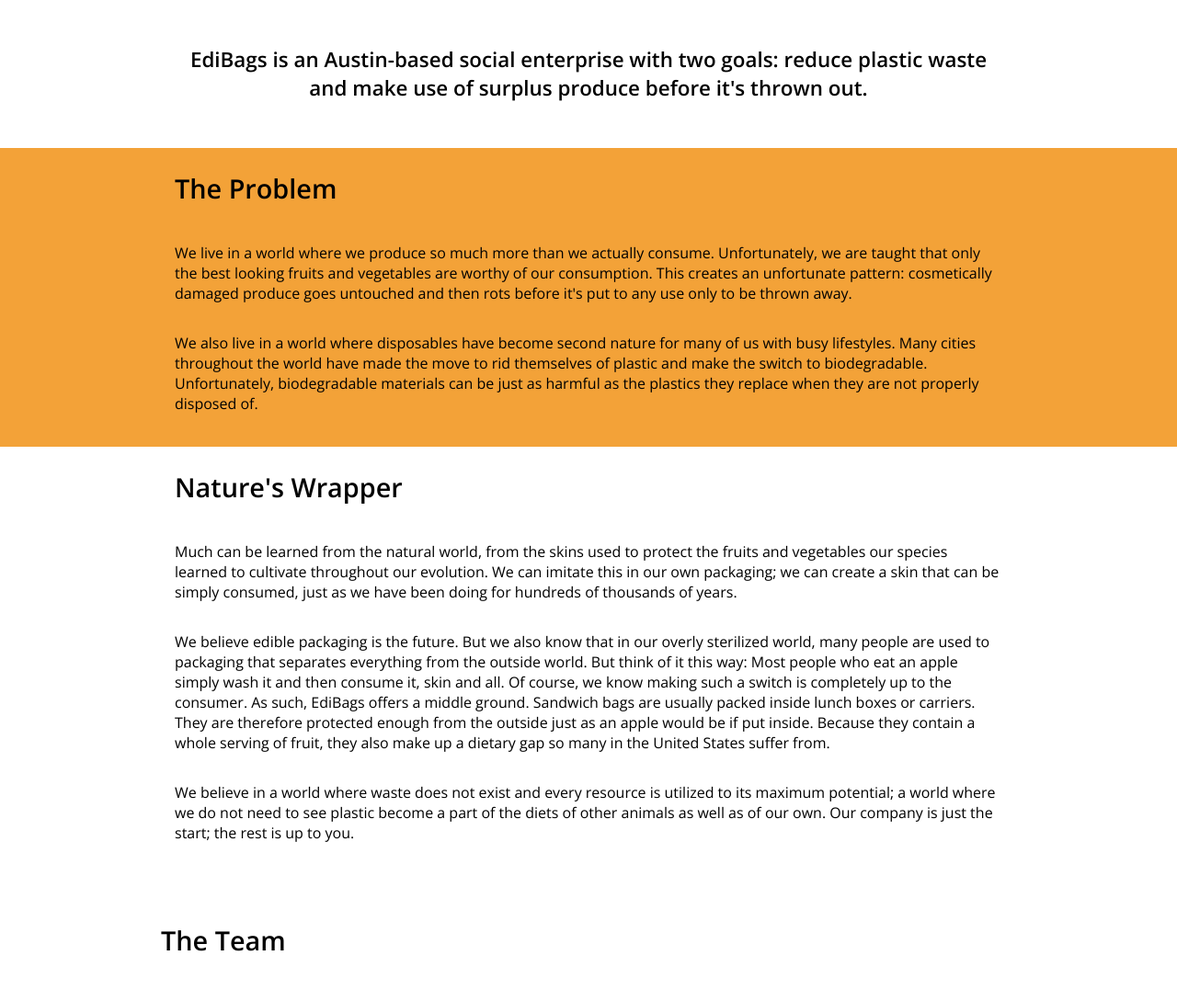
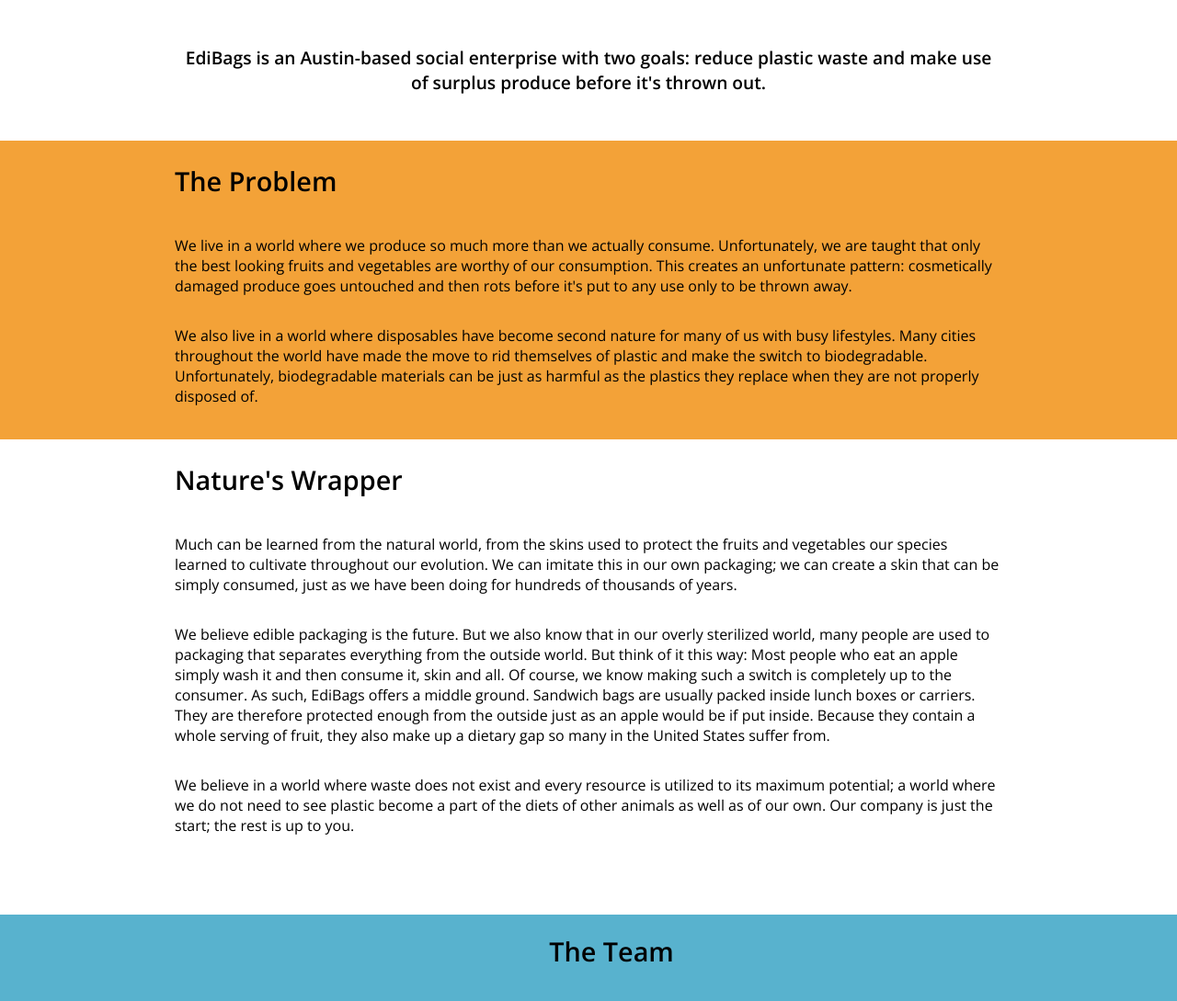
Before and after one commit to sherley91/edibags, a PHP site: page /about.html in a window 1280 px wide. Shown: the part 251-1340 px from the top of the page at 92% size. Run offline with PHP 8.4, Linux system fonts and the light colour scheme; some web fonts are replaced.

Commit message:
fixed formating junks

```diff
--- a/about.html
+++ b/about.html
@@ -28,7 +28,7 @@
 			display: table-cell;
 			max-width: 1000px;
 			font-weight: 600;
-			font-size: 1.4em;
+			font-size: 1.2em;
 			padding: 50px;
 			text-align: center;
 
@@ -47,11 +47,6 @@
 			background-color: #F3A238;
 			padding-bottom: 20px;
 		}
-
-/*		.problem-span {
-			display: table-cell;
-			max-width: 1000px;
-		}*/
 
 		.problem p{
 			display: inline-block;
@@ -76,14 +71,6 @@
 			padding-right: 50px;
 		}
 
-/*		.problem-img {
-			background-image: url(https://farm9.staticflickr.com/8563/15644865923_63cb521ec2_o.gif);
-			background-repeat: repeat-x;
-			width: 100%;
-			height: 105px;
-			margin-bottom:0;
-		}*/
-
 		.nature-wrapper {
 			width: 100%;
 		}
@@ -96,12 +83,6 @@
 			background-color: #FFF;
 			padding-bottom: 20px;
 		}
-/*
-		.nature-span {
-			display: table-cell;
-			max-width: 1000px;
-			padding: 50px;
-		}*/
 
 		.nature p{
 			display: inline-block;
@@ -127,20 +108,9 @@
 			padding-right: 50px;
 		}
 
-
-				<div class="team-wrapper">
-			<div class="team">
-				<div class="img-s">
-					<div class="img-text"></div>
-				</div>
-				<div class="img-b">
-					<div class="img-text"></div>
-				</div>
-			</div>
-		</div>
-
 		.team-wrapper{
 			width:100%;
+			background-color: #58B2CE;
 		}
 
 		.team{
@@ -149,27 +119,28 @@
 			margin-left: auto;
 			/*max-width: 1000px;*/
 			padding: 50px;
-			max-width: 620px;
+			max-width: 500px;
 			margin-right: auto;
 			margin-left: auto;
+			background-color: #58B2CE;
 		}
 
 		.img-s{
 			display: inline-block;
-			background-image: url(https://farm8.staticflickr.com/7465/15646866424_fb16ba9311_m.jpg);
+			background-image: url(https://farm9.staticflickr.com/8657/16087636027_7e0c099673_m.jpg);
 			background-repeat: no-repeat;
-			width: 300px;
+			width: 240px;
 			height: 300px;
-			/*padding: 10px;*/
+			/*margin-left: 20px;*/
 		}
 
 		.img-b{
 			display: inline-block;
 			background-image: url(https://farm8.staticflickr.com/7557/15649390123_15d15662eb_m.jpg);
 			background-repeat: no-repeat;
-			width: 300px;
+			width: 240px;
 			height: 300px;
-			/*padding: 10px;*/
+			margin-right: auto;
 		}
 
 		.img-text-b{
@@ -182,8 +153,8 @@
 		.img-text-s{
 			display: block;
 			text-align: center;
-			width:165px;
-			padding-top: 260px
+			width:240px;
+			padding-top: 260px;
 		}
 
 		.img-text-b-title{
@@ -191,14 +162,40 @@
 			text-align: center;
 			width:240px;
 			padding-top: 20px;
+			padding-bottom: 20px;
 		}
 
 		.img-text-s-title{
 			display: block;
 			text-align: center;
-			width:165px;
-			padding-top: 20px
+			width:240px;
+			padding-top: 20px;
+			padding-bottom: 20px;
 		}
+
+		.title-wrapper{
+			background-color: #58B2CE;
+		}
+
+		.title{
+			display: table;
+			max-width: 1000px;
+			margin-left: auto;
+			margin-right: auto;
+			padding-top: 20px;
+			background-color: #58B2CE;
+		}
+
+		.title span{
+			display: table-cell;
+			max-width: 1000px;
+			color: #000;
+			font-size: 1.8em;
+			/*padding-top: 50px;*/
+			padding-left: 50px;
+			font-weight: 600;
+		}
+
 
 
 	</style>
@@ -221,7 +218,7 @@
 
 		<div class="banner-wrapper">
 			<div class="banner">
-				<span> About Us </span>
+				<span>About Us</span>
 			</div>
 			<div class="banner-overlay"></div>
 		</div>
@@ -277,11 +274,8 @@
 		<div class="title-wrapper">
 			<div class="title">
 				<span>The Team</span>
-				<!-- <p>We are looking for partners - farms, wholesalers, distributors and retailers - who have cosmetically challenged / surplus fruits in good condition they'd like to donate or sell to us.</p> -->
 			</div>
 		</div>
-
-
 		<div class="team-wrapper">
 			<div class="team">
 
@@ -296,7 +290,7 @@
 
 				<div class="img-b">
 					<div class="img-text-b">
-						Brittany Something
+						Brittany Nichols
 					</div>
 					<div class="img-text-b-title">
 						Co-Founder + COO
@@ -307,10 +301,10 @@
 		</div>
 
 
-		<div class="title-wrapper">
+<!-- 		<div class="title-wrapper">
 			<div class="title">
 			</div>
-		</div>
+		</div> -->
 
 	</body>
 </html>
--- a/contact.html
+++ b/contact.html
@@ -73,7 +73,7 @@
 
 		<div class="banner-wrapper">
 			<div class="banner">
-				<span> Contact Us </span>
+				<span>Contact</span>
 			</div>
 			<div class="banner-overlay"></div>
 		</div>
--- a/home.html
+++ b/home.html
@@ -171,7 +171,6 @@
 			padding-left: 1em;
 			padding: 50px;
 		}
-
 		.nutrition span h1 {
 			display: inline;
 			line-height: 1.9em;
--- a/style.css
+++ b/style.css
@@ -134,6 +134,12 @@
 			font-size: 3.8em;
 			text-shadow: 1px 1px 2px #444;
 		}
+/*
+		.banner span p{
+			line-height: 20px;
+			position: relative;
+			font-size: .3em;
+		}*/
 
 
 		.title-wrapper{
@@ -146,7 +152,7 @@
 			margin-left: auto;
 			margin-right: auto;
 			margin-top: 50px;
-			padding-left: 20px;
+			padding-left: 50px;
 			padding-right: 50px;
 		}
 
@@ -156,7 +162,7 @@
 			color: #000;
 			font-size: 1.8em;
 			/*padding-top: 50px;*/
-			padding-left: 50px;
+			/*padding-left: 50px;*/
 			font-weight: 600;
 		}
 
@@ -166,7 +172,7 @@
 			color: #000;
 			font-size: 1em;
 			/*padding-top: 50px;*/
-			padding-left: 50px;
+			/*padding-left: 50px;*/
 			font-weight: 500;
 		}
 
```
